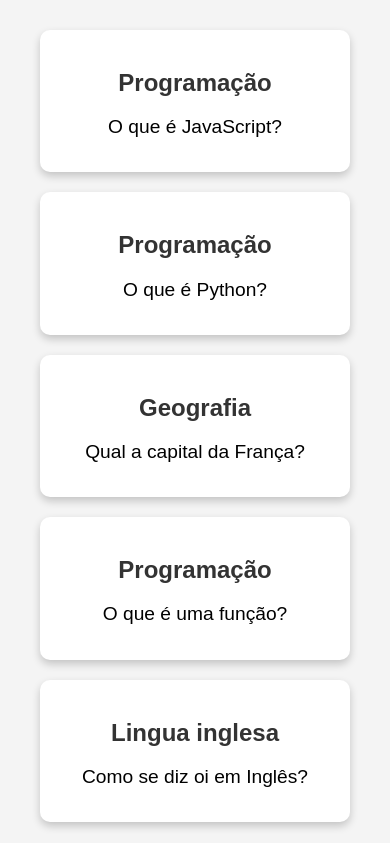
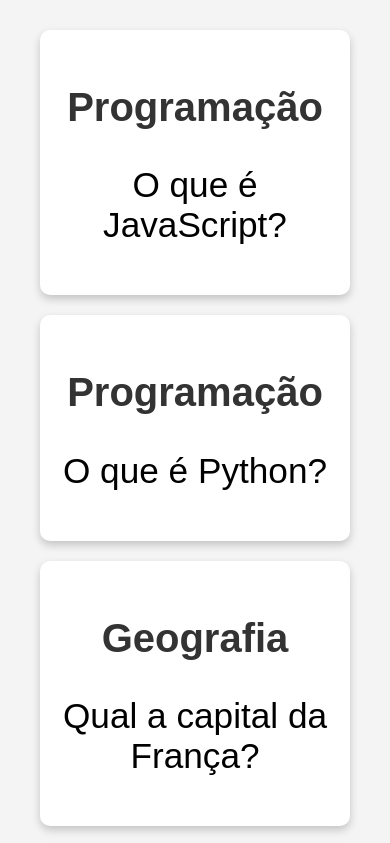
Before and after one commit to Dani-Moura081/AluraFlashCard, a plain HTML site: page index.html in a window 390 px wide. Shown: the top 843 px of the page. Drawn offline with Linux system fonts and the light colour scheme.

Commit message:
att:responsividade

```diff
--- a/index.css
+++ b/index.css
@@ -19,6 +19,7 @@ body {
     padding: 20px;
     width: 300px;
     transition: transform 0.2s;
+
 }
 
 .cartao:hover {
@@ -61,7 +62,7 @@ footer {
     }
 
     .cartao {
-        width: 90%;
+        width: 70%;
     }
 }
 
@@ -74,15 +75,15 @@ footer {
     }
 
     .cartao__conteudo h3 {
-        font-size: 1.5em;
+        font-size: 2.5em;
     }
 
     .cartao__conteudo__pergunta {
-        font-size: 1.2em;
+        font-size: 2.2em;
     }
 
     .cartao__conteudo__resposta {
-        font-size: 1em;
+        font-size: 2em;
     }
 }
 
```
